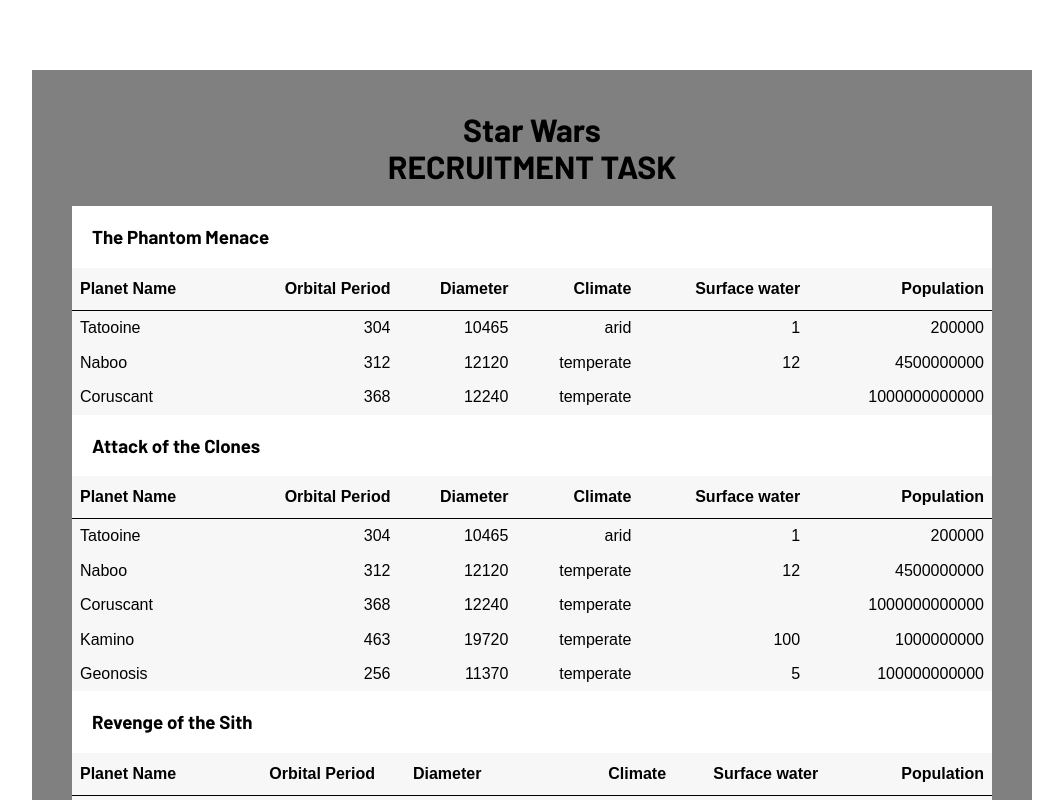
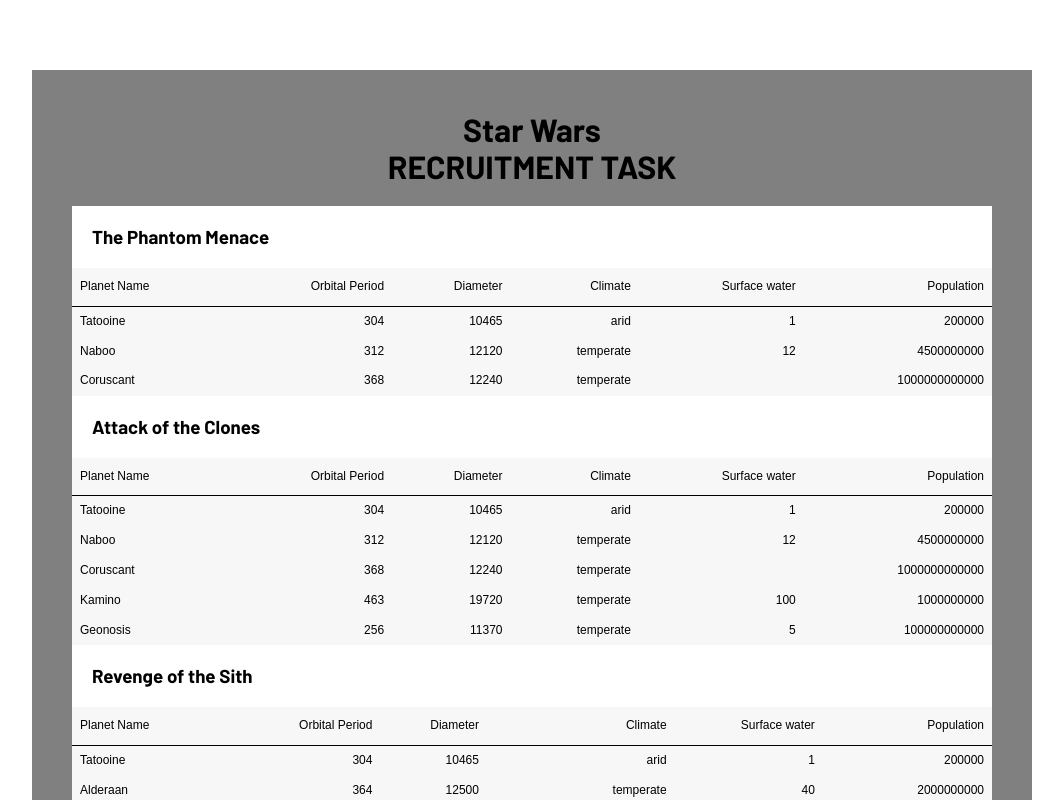
Before and after one commit to damian-lis/star-wars-app, a React (Create React App) app: page / in a window 1280 px wide. Shown: the top 800 px of the page, without its empty margins (108-1171 px from the left). Built offline with nearby package versions, Linux system fonts and the light colour scheme.

Commit message:
Added global styles related to table

```diff
--- a/src/GlobalStyles.js
+++ b/src/GlobalStyles.js
@@ -35,4 +35,16 @@ export default createGlobalStyle`
     outline-style:none;
     border: none;
   }
+
+  table {
+    border-collapse: collapse;
+    width: 100%;
+    font-size: 12px;
+  }
+
+  table td,
+  table th {
+    padding: 20px 0px;
+    font-weight: 400;
+  }
 `;
```
